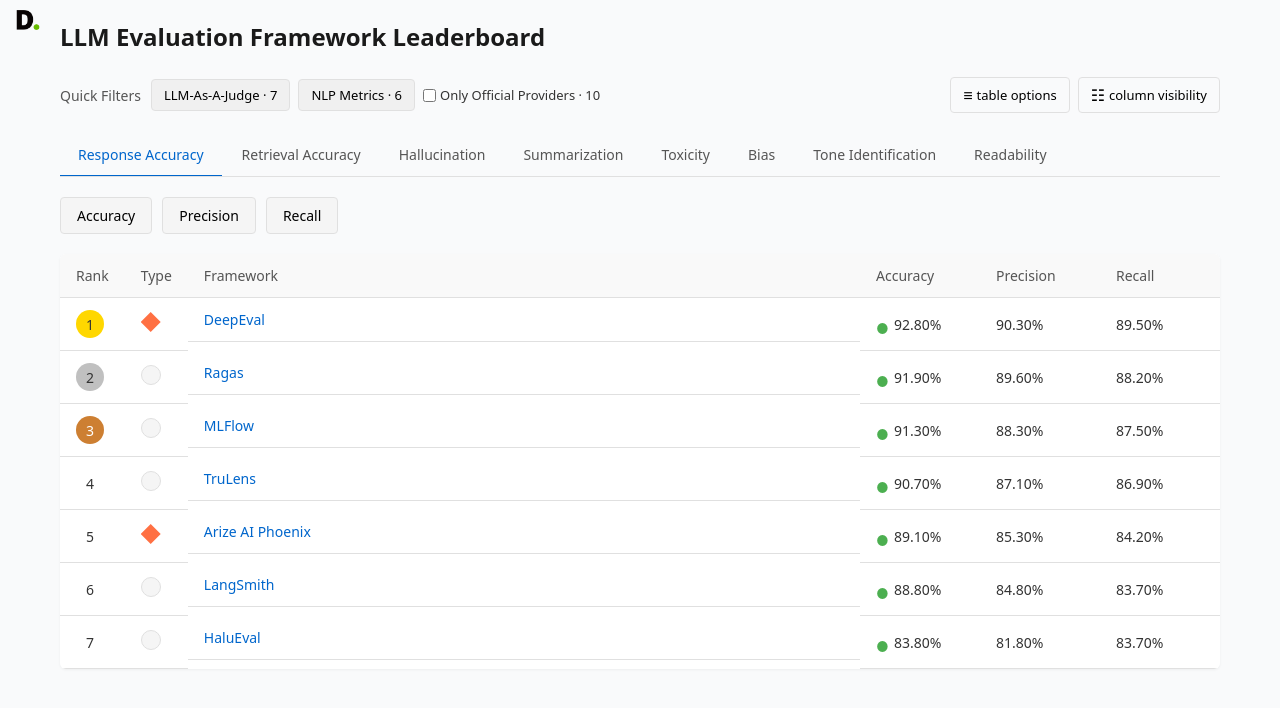
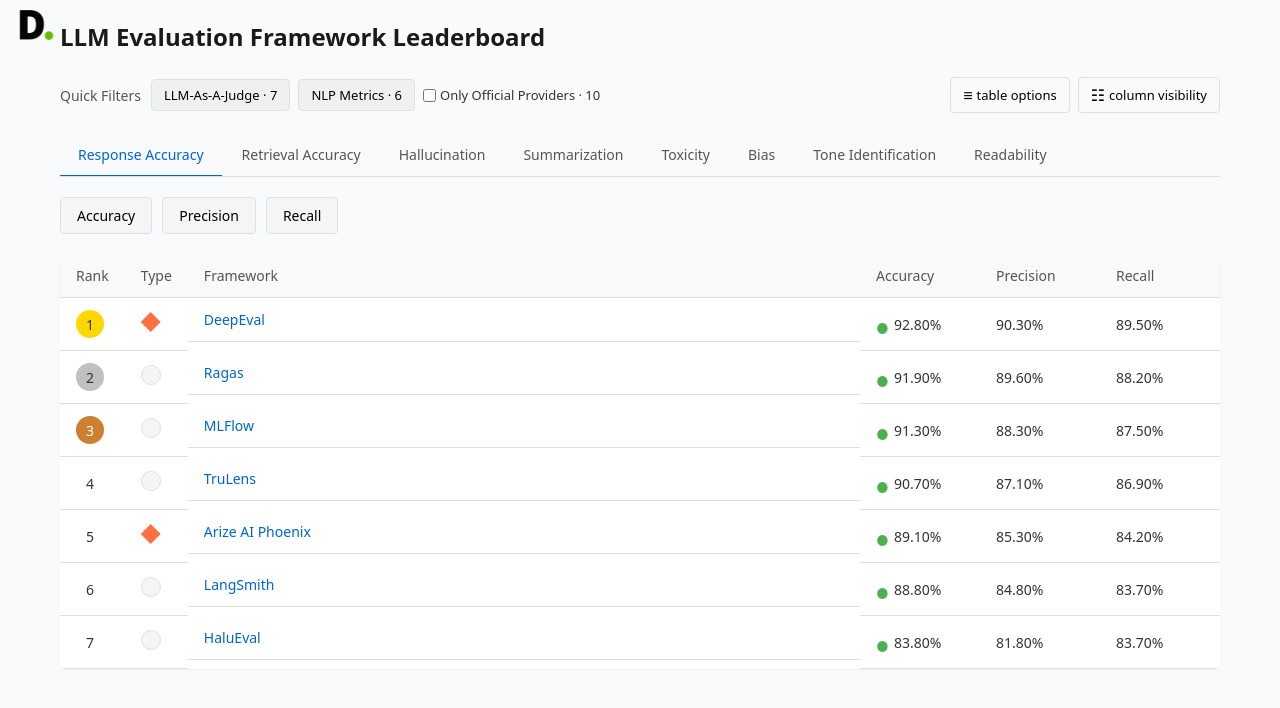
Before and after one commit to johnhope829/llm-eval-framework-leaderboard, a React (Vite) app: page / in a window 1280 px wide. Shown: the top 708 px of the page. Built offline with nearby package versions, Linux system fonts and the light colour scheme; no server answers; what aws-amplify would draw is missing.

Commit message:
Update App.css

```diff
--- a/src/App.css
+++ b/src/App.css
@@ -258,7 +258,7 @@
   display: flex;
   align-items: center;
   justify-content: space-between;
-  padding: 8px;
+  padding: 6px;
 }
 
 .model-link {
@@ -328,7 +328,7 @@
   position: absolute;
   top: 10px;
   left: 10px;
-  height: 20px; /* Set a specific height */
+  height: 30px; /* Set a specific height */
   width: auto;   /* Maintain aspect ratio */
   display: flex;
   align-items: center;
```
